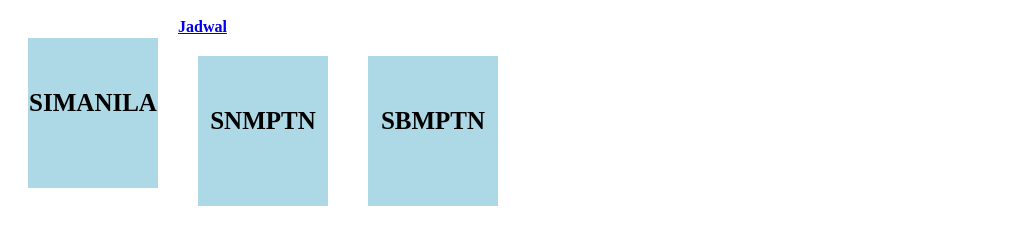
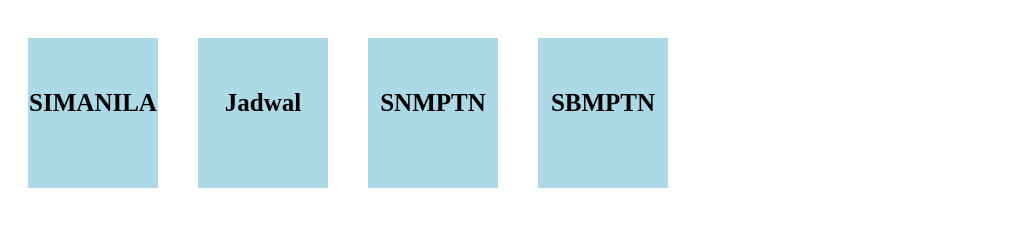
Before and after one commit to laschandro/Web-AR, a plain HTML site: page index.html in a window 1280 px wide. Shown: the part 172-416 px from the top of the page, without its empty margins (0-1032 px from the left). Drawn offline with Linux system fonts and the light colour scheme.

Commit message:
Update index.html

```diff
--- a/index.html
+++ b/index.html
@@ -71,7 +71,7 @@
 
     <div class="center">
         <a href="SIMANILA.html"><div id="SIMANILA"><b>SIMANILA</b></div></a>
-        <a href="Jadwal.html"><div id="hak-cipta"><b>Jadwal</b></div></a>
+        <a href="Jadwal.html"><div id="Jadwal"><b>Jadwal</b></div></a>
         <a href="SNMPTN.html"><div id="SNMPTN"><b>SNMPTN</b></div></a>
         <a href="SBMPTN.html"><div id="SBMPTN"><b>SBMPTN</b></div></a>
 
```
